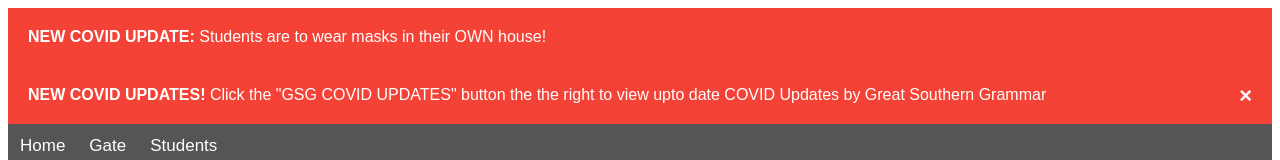
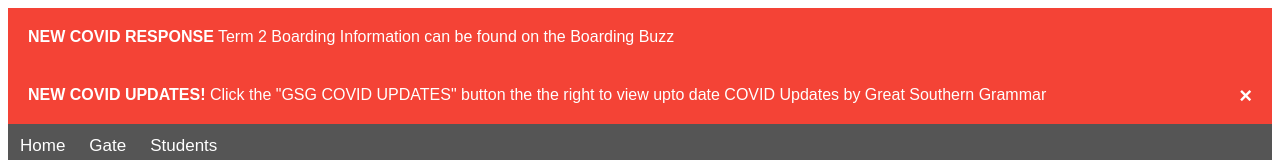
Before and after one commit to gsg-testing/Boarding, a plain HTML site: page index.html in a window 1280 px wide. Shown: the top 160 px of the page. Drawn offline with Linux system fonts and the light colour scheme.

Commit message:
Update index.html

```diff
--- a/index.html
+++ b/index.html
@@ -139,7 +139,7 @@
 </head>
 <body>
     <div class="alert">
-        <strong>NEW COVID UPDATE:</strong> Students are to wear masks in their OWN house!
+        <strong>NEW COVID RESPONSE</strong> Term 2 Boarding Information can be found on the Boarding Buzz
       </div>
       <div class="alert">
         <span class="closebtn" onclick="this.parentElement.style.display='none';">&times;</span>
```
